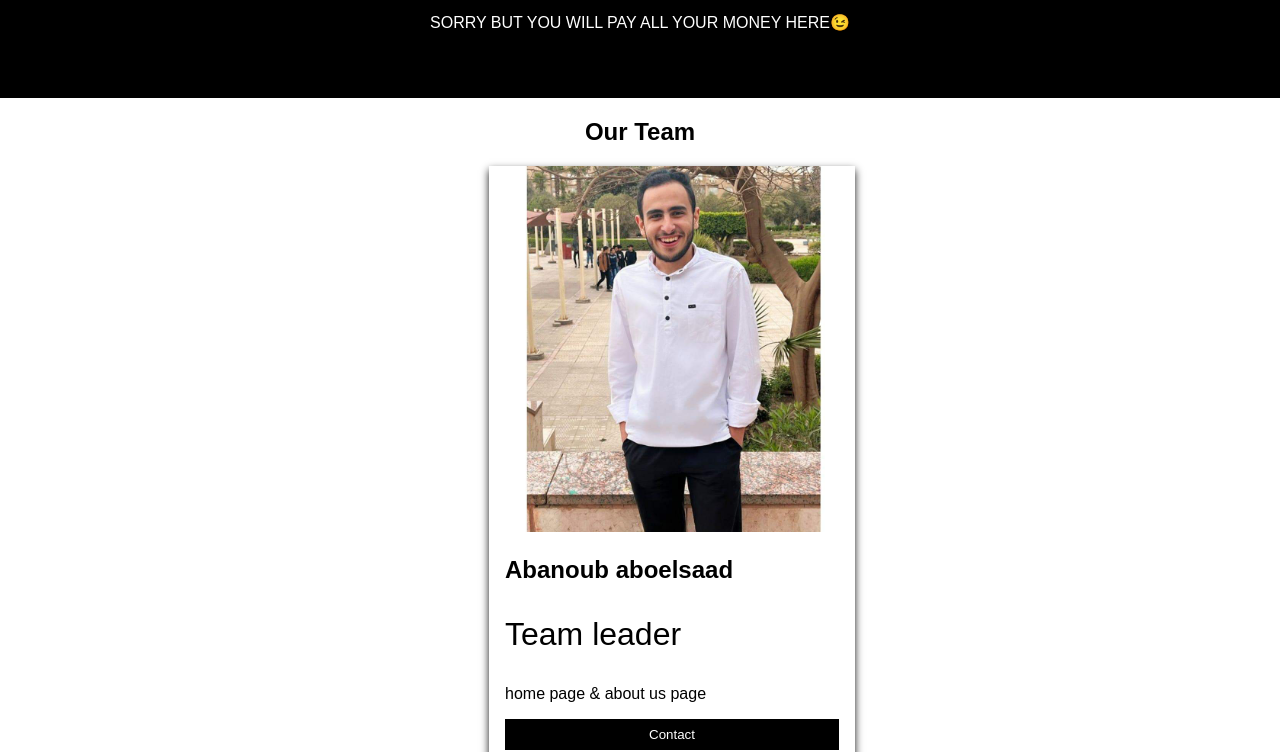
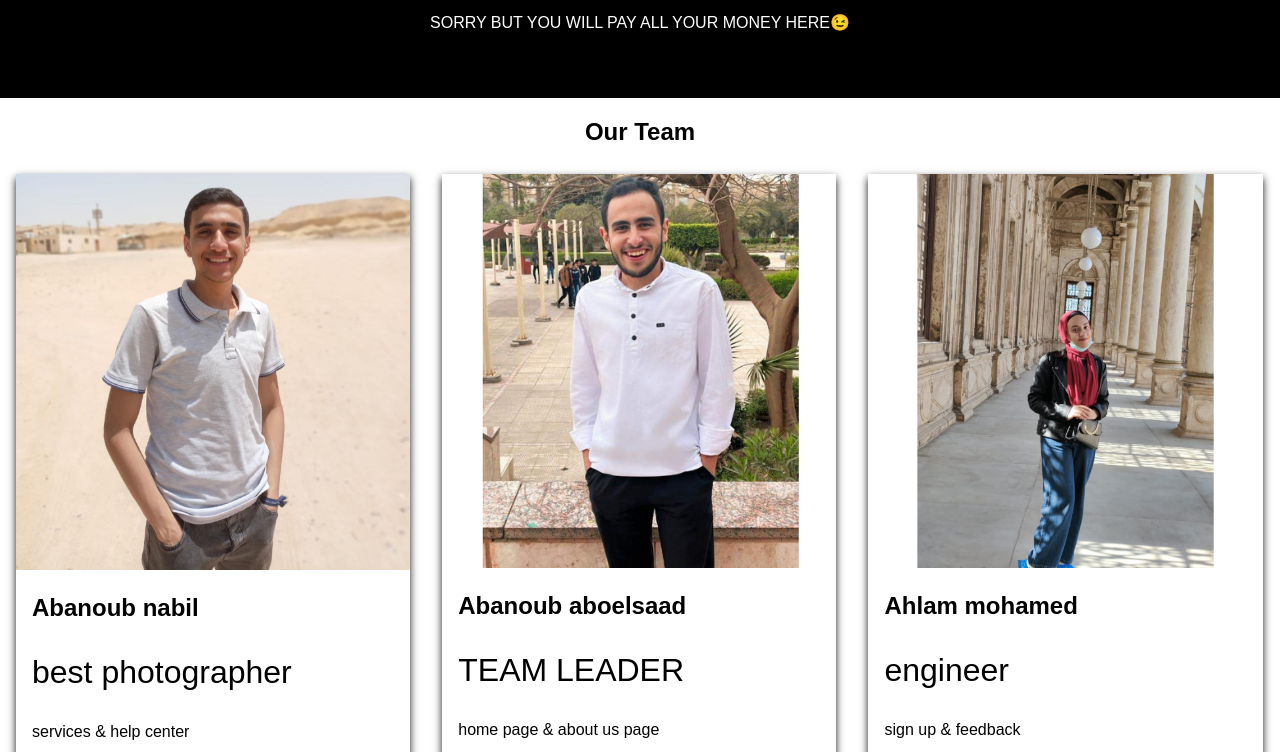
Before and after one commit to abanoub215/abanoub215.github.io-about-us, a plain HTML site: page index.html in a window 1280 px wide. Shown: the part 151-903 px from the top of the page. Drawn offline with Linux system fonts and the light colour scheme.

Commit message:
Add files via upload

```diff
--- a/index.html
+++ b/index.html
@@ -14,11 +14,11 @@
   <div class="row">
     <div class="column">
       <div class="card">
-        <img src="about/abanoub1.jpg" alt="ABANOUB" style="width:100%">
+        <img src="about/abanoub2.jpg" alt="ABANOUB" style="width:100%">
         <div class="container">
-          <h2>Abanoub aboelsaad</h2>
-          <p class="title">Team leader</p>
-          <p>home page & about us page</p>
+          <h2>Abanoub nabil</h2>
+          <p class="title">best photographer</p>
+          <p>services & help center</p>
           <p><button class="button">Contact</button></p>
         </div>
       </div>
@@ -26,11 +26,11 @@
 
     <div class="column">
       <div class="card">
-        <img src="about/abanoub2.jpg" alt="ABANOUB" style="width:100%">
+        <img src="about/abanoub1.jpg" alt="ABANOUB" style="width:100%">
         <div class="container">
-          <h2>Abanoub nabil</h2>
-          <p class="title">Best photographer</p>
-          <p>services & help center</p>
+          <h2>Abanoub aboelsaad</h2>
+          <p class="title">TEAM LEADER</p>
+          <p>home page & about us page</p>
           <p><button class="button">Contact</button></p>
         </div>
       </div>
--- a/style.css
+++ b/style.css
@@ -12,11 +12,10 @@ body {
   }
 
   .column {
-    float: center;
-    width: 30%;
+    float: left;
+    width: 33.3%;
     margin-bottom: 16px;
-    margin-left: 480px;
-    padding: 0 1px;
+    padding: 0 8px;
   }
 
   .card {
```
